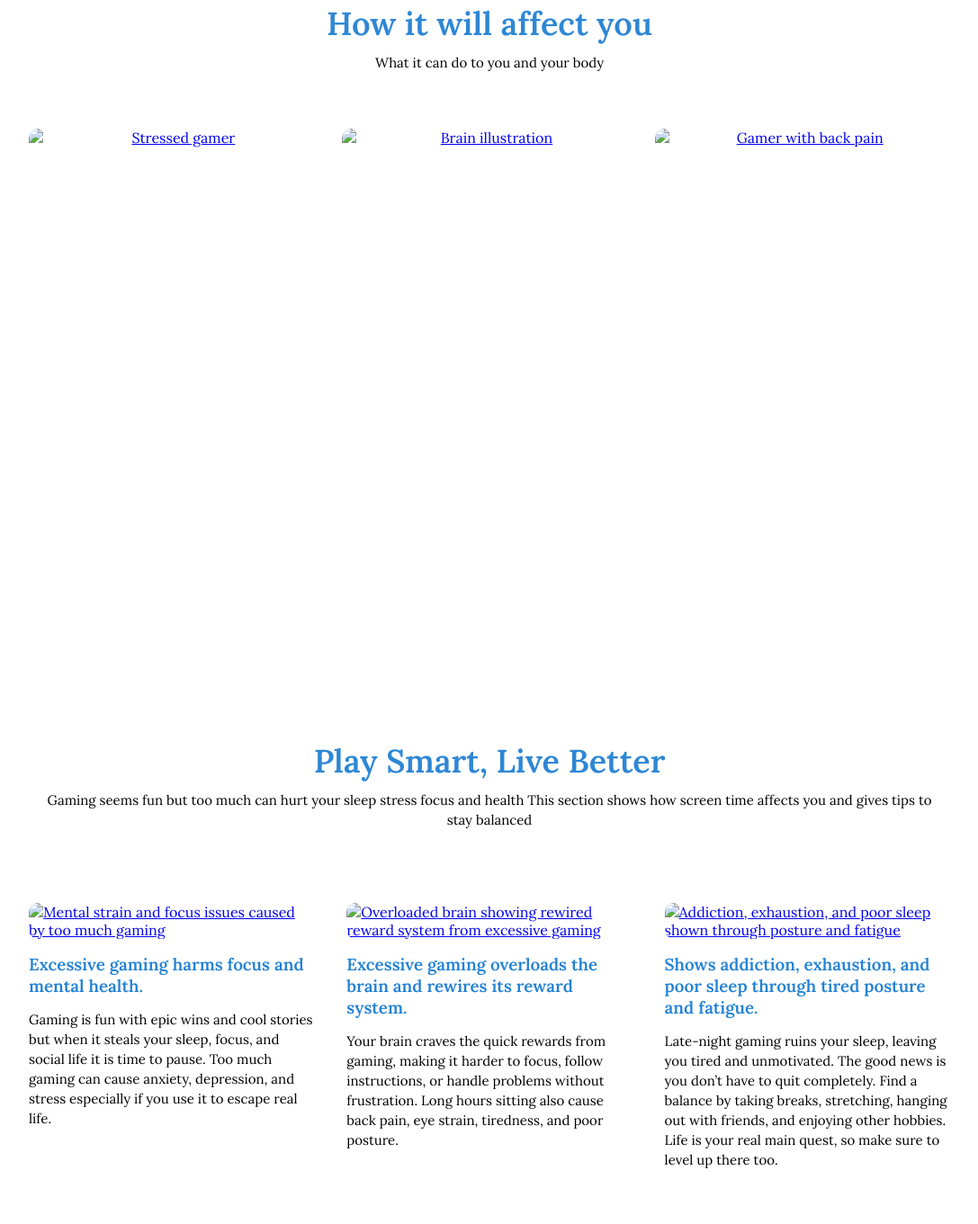
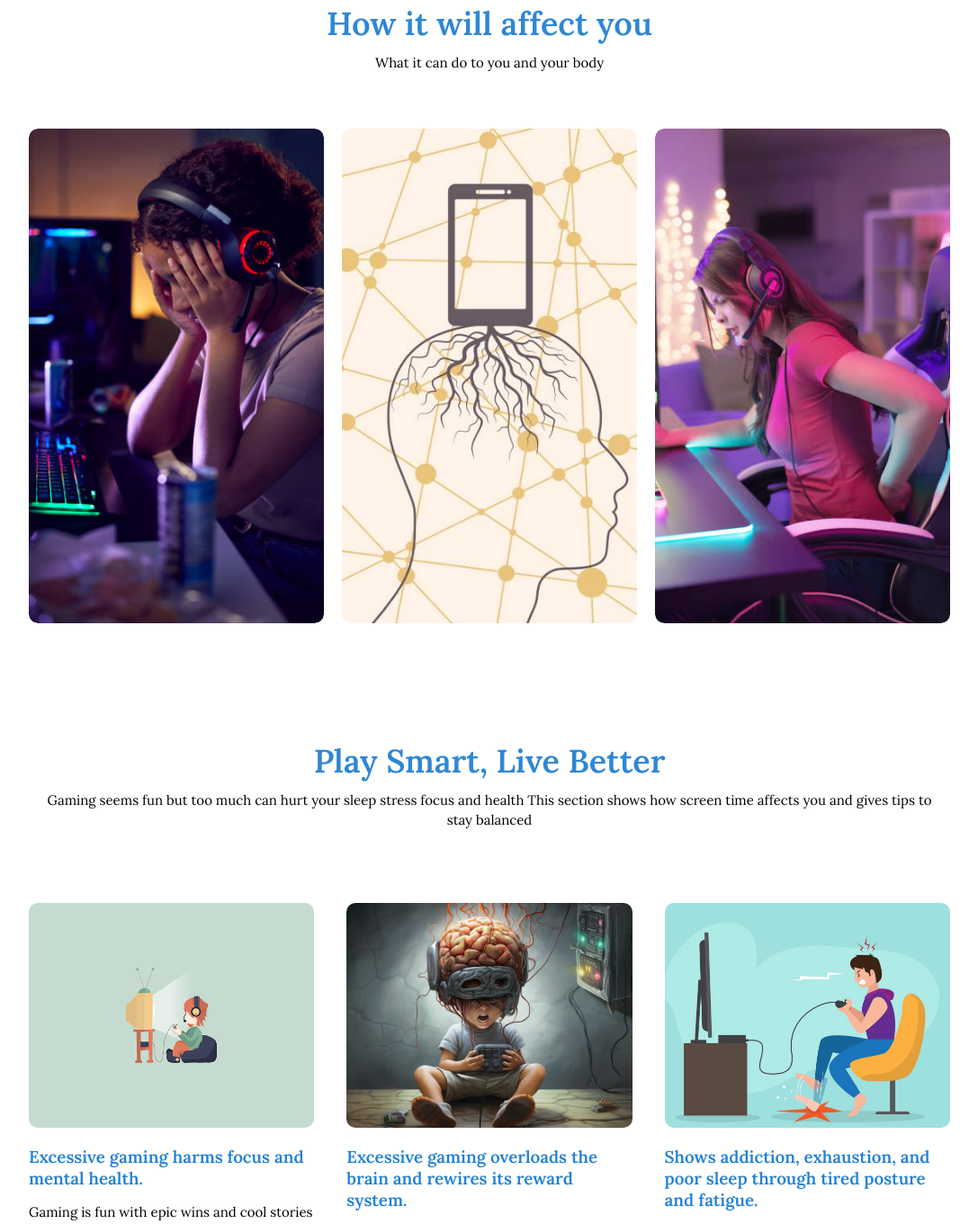
Before and after one commit to 21349wghs/addiction-to-videogame, a plain HTML site: page index.html in a window 1280 px wide. Shown: the part 1439-2800 px from the top of the page at 90% size, without its empty margins (96-1183 px from the left). Drawn offline with Linux system fonts and the light colour scheme; files whose address does not match are found by name.

Commit message:
Update index.html

```diff
--- a/index.html
+++ b/index.html
@@ -8,12 +8,12 @@
     <link rel="preconnect" href="https://fonts.gstatic.com" crossorigin>
     <link href="https://fonts.googleapis.com/css2?family=Lora:ital,wght@0,400..700;1,400..700&display=swap" rel="stylesheet">
     <link rel="stylesheet" href="https://cdnjs.cloudflare.com/ajax/libs/font-awesome/6.5.0/css/all.min.css">
-    <link rel="icon" href="images/smalllogo.png" type="image/png">
+    <link rel="icon" href="smalllogo.png" type="image/png">
 </head>
 <body>
     <section class="header">
         <nav>
-            <a href="index.html"> <img src="images/newlogo.png"></a>
+            <a href="index.html"> <img src="newlogo.png"></a>
             <div class="nav-links" id="navLinks">
                 <i class="fa fa-times" onclick="hideMenu()"></i>
                 <ul>
@@ -65,7 +65,7 @@
 <div class="row">
     <div class="Affects-col">
         <a href="https://www.istockphoto.com" target="_blank" class="clickable-area">
-            <img src="images/stressgaming.jpg" alt="Stressed gamer">
+            <img src="stressgaming.jpg" alt="Stressed gamer">
             <div class="layer">
                 <h3>MENTAL HEALTH</h3>
             </div>
@@ -74,7 +74,7 @@
 
     <div class="Affects-col">
         <a href="https://www.istockphoto.com" target="_blank" class="clickable-area">
-            <img src="images/brainfunctions.jpg" alt="Brain illustration">
+            <img src="brainfunctions.jpg" alt="Brain illustration">
             <div class="layer">
                 <h3>BRAIN FUCTIONS</h3>
             </div>
@@ -83,7 +83,7 @@
 
     <div class="Affects-col">
         <a href="https://www.istockphoto.com" target="_blank" class="clickable-area">
-            <img src="images/healtheffects.jpg" alt="Gamer with back pain">
+            <img src="healtheffects.jpg" alt="Gamer with back pain">
             <div class="layer">
                 <h3>HEALTH ISSUES</h3>
             </div>
@@ -101,7 +101,7 @@
 <div class="row">
    <div class="Information-col">
     <a href="https://pixabay.com" target="_blank" class="clickable-area">
-        <img src="images/glowingtv.png" alt="Mental strain and focus issues caused by too much gaming">
+        <img src="glowingtv.png" alt="Mental strain and focus issues caused by too much gaming">
     </a>
     <h3>Excessive gaming harms focus and mental health.</h3>
     <p>Gaming is fun with epic wins and cool stories but when it steals your sleep, focus, and social life it is time to pause. Too much gaming can cause anxiety, depression, and stress especially if you use it to escape real life.</p>
@@ -109,7 +109,7 @@
 
 <div class="Information-col">
     <a href="https://www.freepik.com" target="_blank" class="clickable-area">
-        <img src="images/humanbrain.png" alt="Overloaded brain showing rewired reward system from excessive gaming">
+        <img src="humanbrain.png" alt="Overloaded brain showing rewired reward system from excessive gaming">
     </a>
     <h3>Excessive gaming overloads the brain and rewires its reward system.</h3>
     <p>Your brain craves the quick rewards from gaming, making it harder to focus, follow instructions, or handle problems without frustration. Long hours sitting also cause back pain, eye strain, tiredness, and poor posture.</p>
@@ -117,7 +117,7 @@
 
 <div class="Information-col">
     <a href="https://www.freepik.com" target="_blank" class="clickable-area">
-        <img src="images/angryplayer.jpg" alt="Addiction, exhaustion, and poor sleep shown through posture and fatigue">
+        <img src="angryplayer.jpg" alt="Addiction, exhaustion, and poor sleep shown through posture and fatigue">
     </a>
     <h3>Shows addiction, exhaustion, and poor sleep through tired posture and fatigue.</h3>
     <p>Late-night gaming ruins your sleep, leaving you tired and unmotivated. The good news is you don’t have to quit completely. Find a balance by taking breaks, stretching, hanging out with friends, and enjoying other hobbies. Life is your real main quest, so make sure to level up there too.</p>
```
